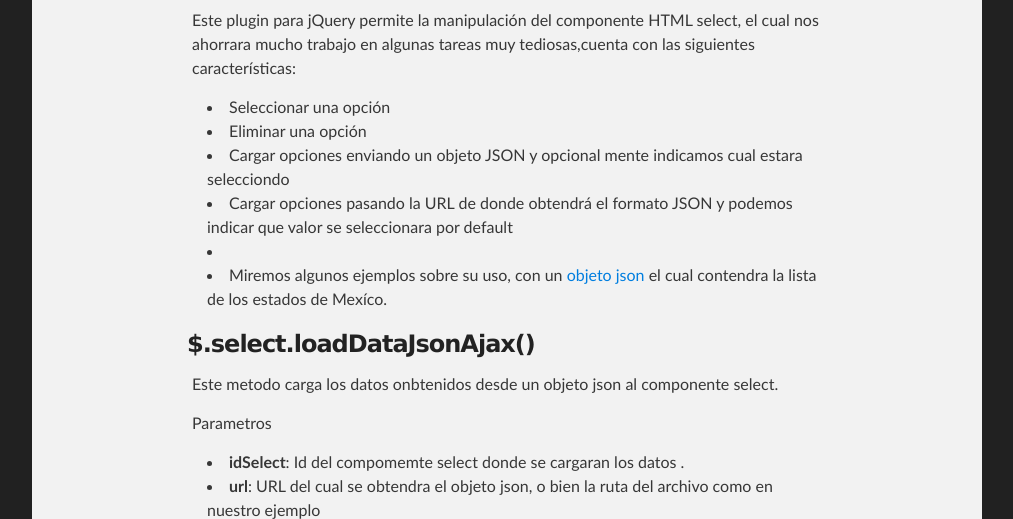
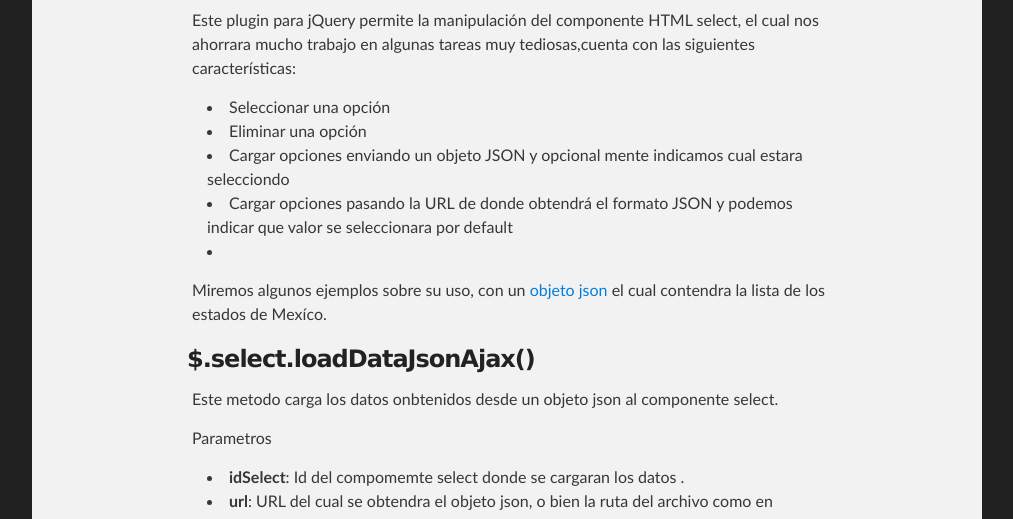
Before and after one commit to govaniso/Html-select, a plain HTML site: page index.html in a window 1280 px wide. Shown: the part 252-771 px from the top of the page, without its empty margins (133-1146 px from the left). Drawn offline with nearby package versions, Linux system fonts and the light colour scheme; a script that the page names is missing.

Commit message:
compatibilidad con IE

```diff
--- a/index.html
+++ b/index.html
@@ -49,9 +49,9 @@
 <li>Cargar opciones pasando la URL de donde obtendrá el formato JSON
   y podemos indicar que valor se seleccionara por default  </li>
 <li></li>
-      <li>  Miremos algunos ejemplos sobre su uso, con un <a href="http://govaniso.github.com/Html-select/estados.json" target="_blank">objeto json</a> el cual contendra la lista de los estados de Mexíco. </li>
       </ul>
-      <h3>$.select.loadDataJsonAjax()</h3>
+        <p>  Miremos algunos ejemplos sobre su uso, con un <a href="http://govaniso.github.com/Html-select/estados.json" target="_blank">objeto json</a> el cual contendra la lista de los estados de Mexíco. </p>
+        <h3>$.select.loadDataJsonAjax()</h3>
           <p>Este metodo carga los datos onbtenidos desde  un objeto json al componente select. </p>
           <p>Parametros</p>
           <ul>
```
